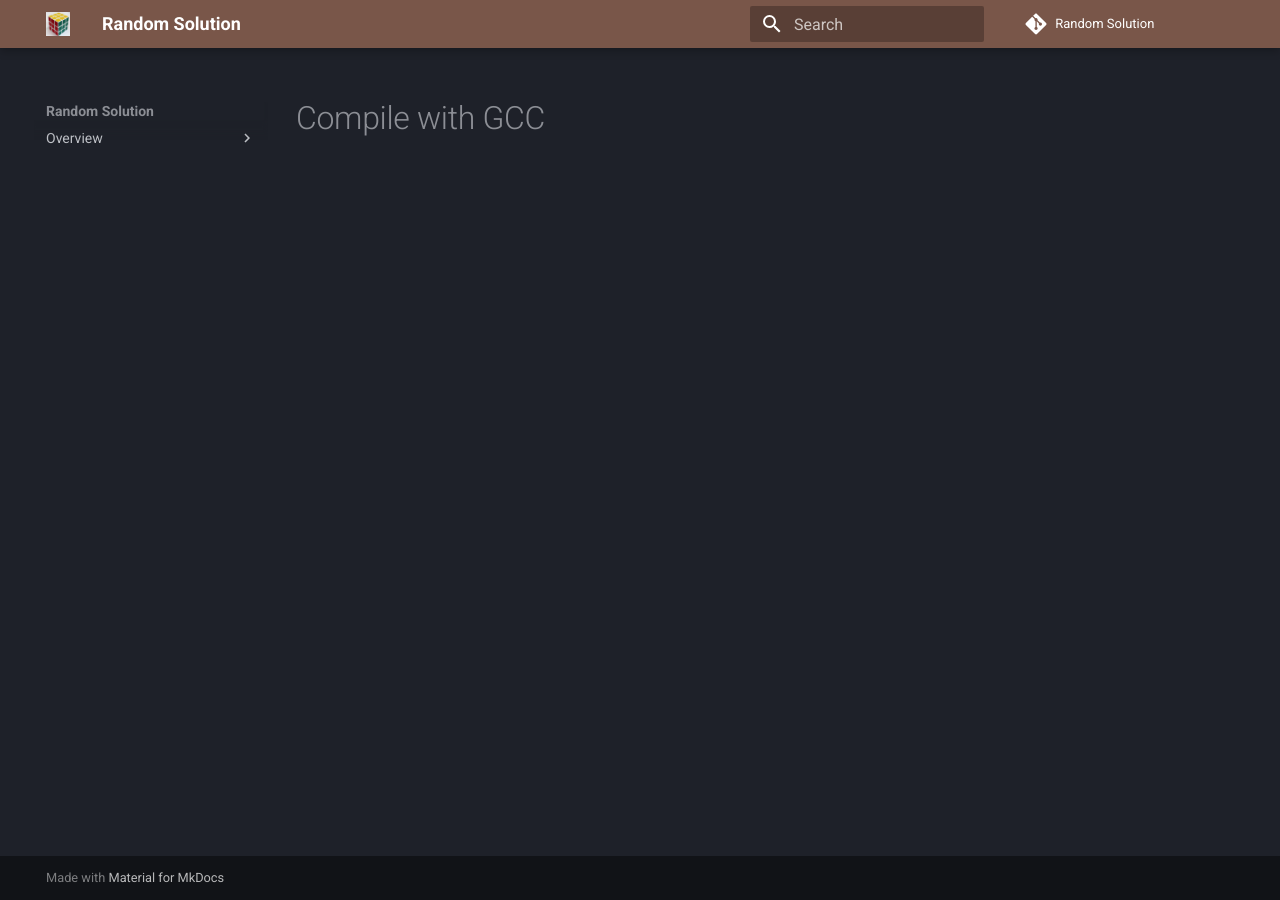
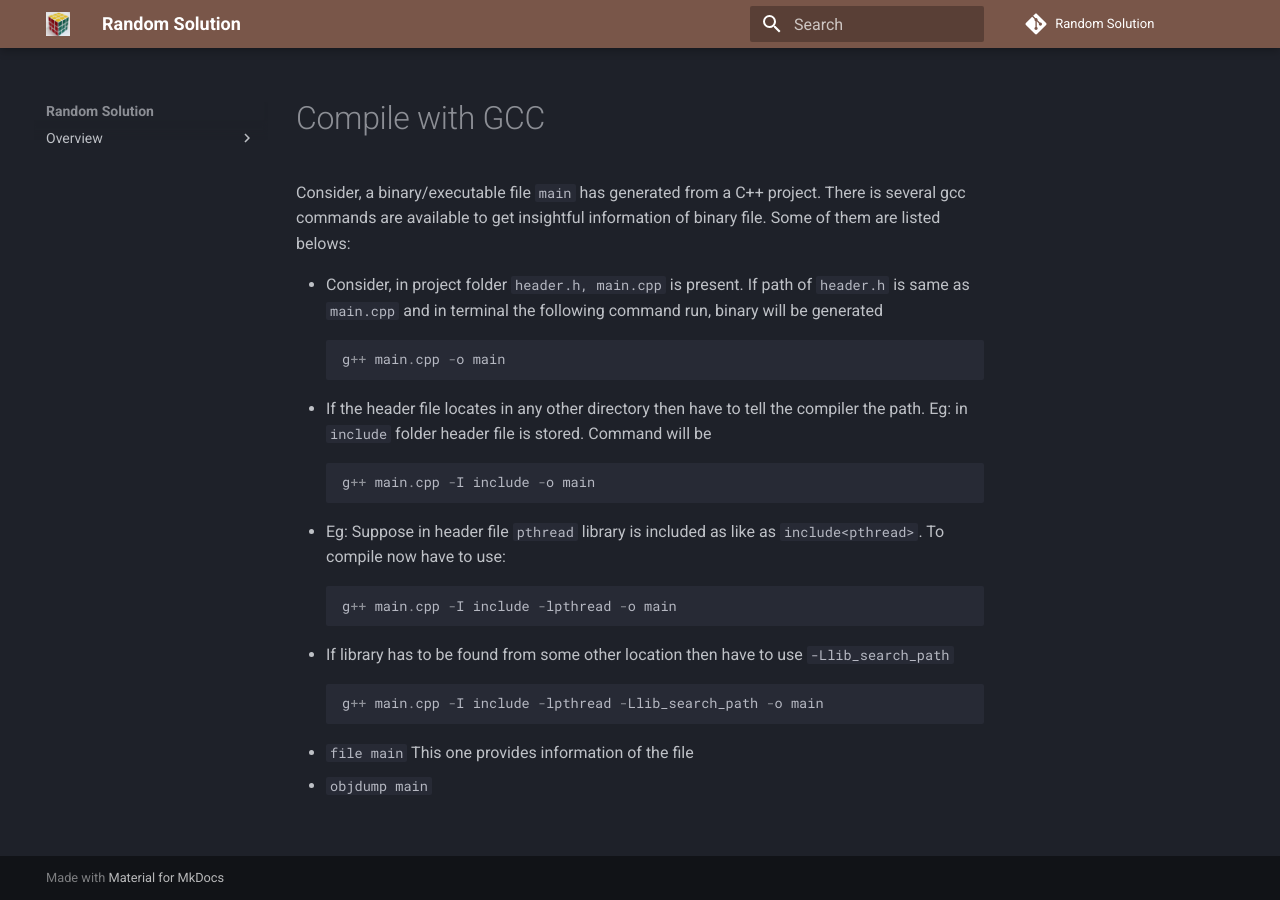
Before and after one commit to atifkarim/random_solution, an MkDocs documentation site: the page built from docs/gcc_command_line_options.md, in a window 1280 px wide. Built offline with MkDocs 1.6.1 and Material for MkDocs 9.7.7, drawn with Linux system fonts in a browser that asks for light colours; comment, search, counter and statistics services are not loaded.

Commit message:
Add useful command for gcc compilation

````diff
--- a/docs/gcc_command_line_options.md
+++ b/docs/gcc_command_line_options.md
@@ -1,2 +1,23 @@
 Compile with GCC
 ================
+
+Consider, a binary/executable file `main` has generated from a C++ project. There is several gcc commands are available to get insightful information of binary file. Some of them are listed belows:
+
+- Consider, in project folder `header.h, main.cpp` is present. If path of `header.h` is same as `main.cpp` and in terminal the following command run, binary will be generated
+```cpp
+g++ main.cpp -o main
+```
+- If the header file locates in any other directory then have to tell the compiler the path. Eg: in `include` folder header file is stored. Command will be
+```cpp
+g++ main.cpp -I include -o main
+```
+- Eg: Suppose in header file `pthread` library is included as like as `include<pthread>`. To compile now have to use:
+```cpp
+g++ main.cpp -I include -lpthread -o main
+```
+- If library has to be found from some other location then have to use `-Llib_search_path`
+```cpp
+g++ main.cpp -I include -lpthread -Llib_search_path -o main
+```
+- `file main` This one provides information of the file
+- `objdump main`
````
